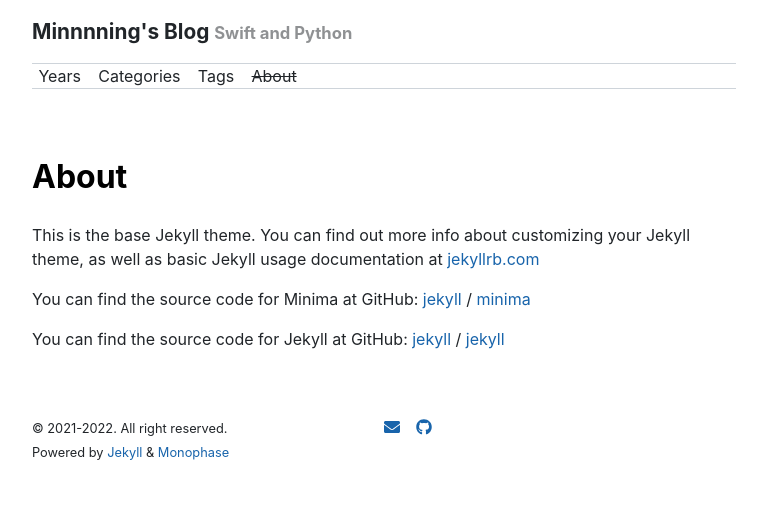
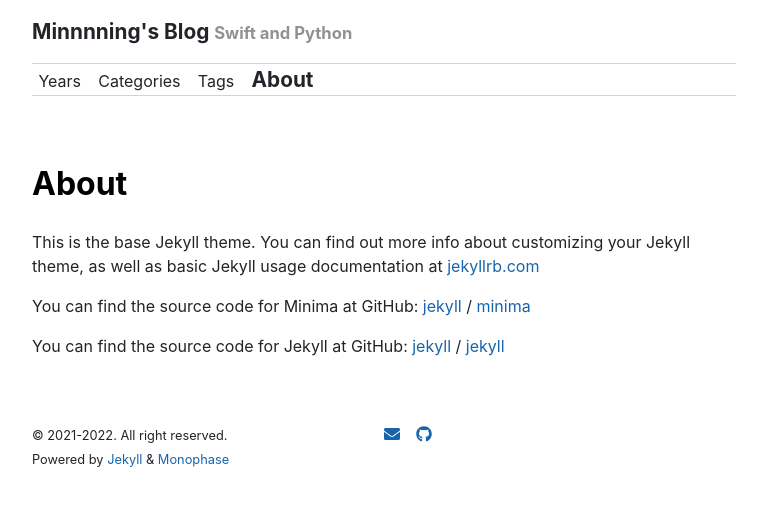
Before and after one commit to Minnnning/minnnning.github.io, a Jekyll site: the page built from about.markdown, in a window 1280 px wide. Shown: the top 506 px of the page, without its empty margins (256-1023 px from the left). Built offline with Jekyll 4.4.1, drawn with Linux system fonts in a browser that asks for light colours; nearby versions of some CDN libraries.

```diff
--- a/_layouts/post.html
+++ b/_layouts/post.html
@@ -69,6 +69,7 @@ layout: default
   {% endif %}
 </article>
 
+
 <!-- comment -->
 <hr/>
 <script src="https://utteranc.es/client.js"
--- a/_sass/monophase/_layout.scss
+++ b/_sass/monophase/_layout.scss
@@ -54,12 +54,14 @@
 
     &:hover,
     &:focus {
-      text-decoration: line-through;
+      font-size: 130%;
+      font-weight: bold;
     }
   }
 
   a.current {
-    text-decoration: line-through;
+    font-size: 130%;
+    font-weight: bold;
   }
 }
 
```
Also changed, not shown: 2 other files.
